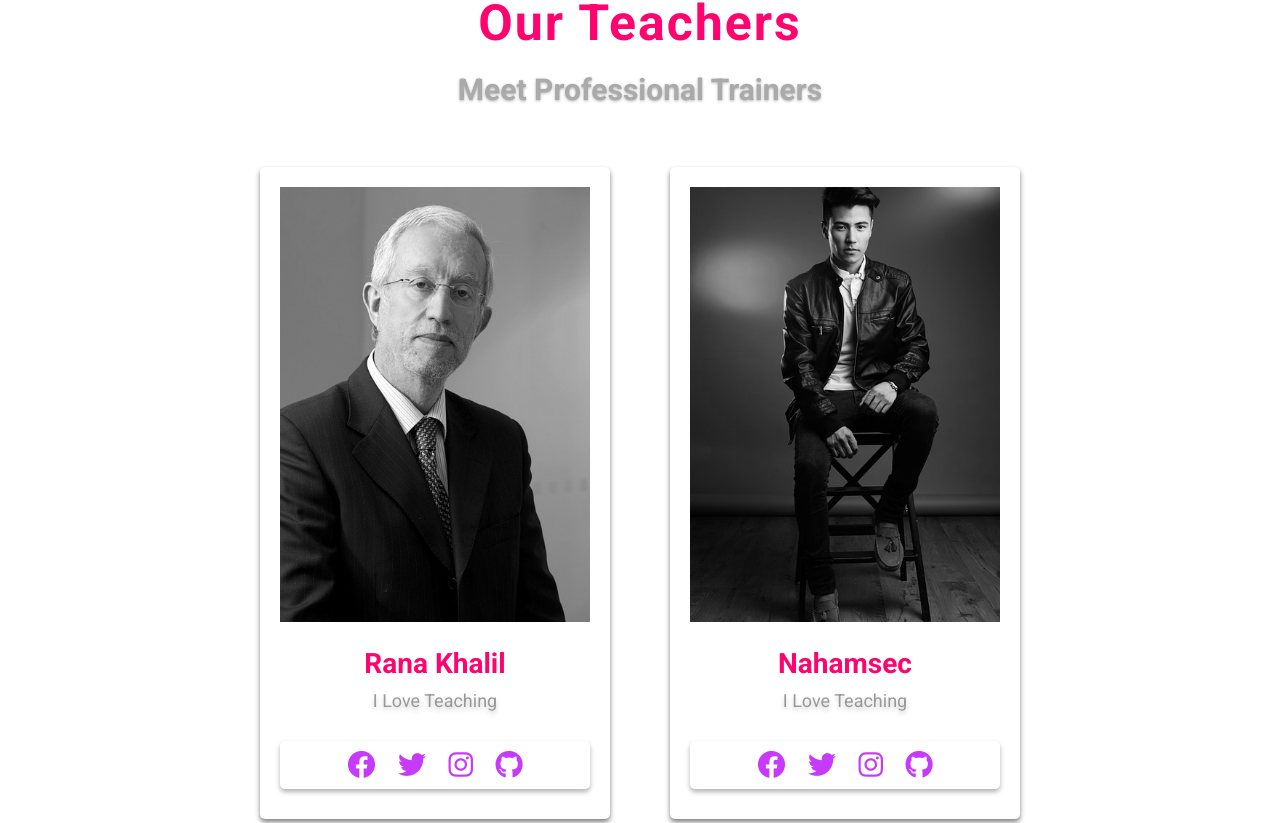
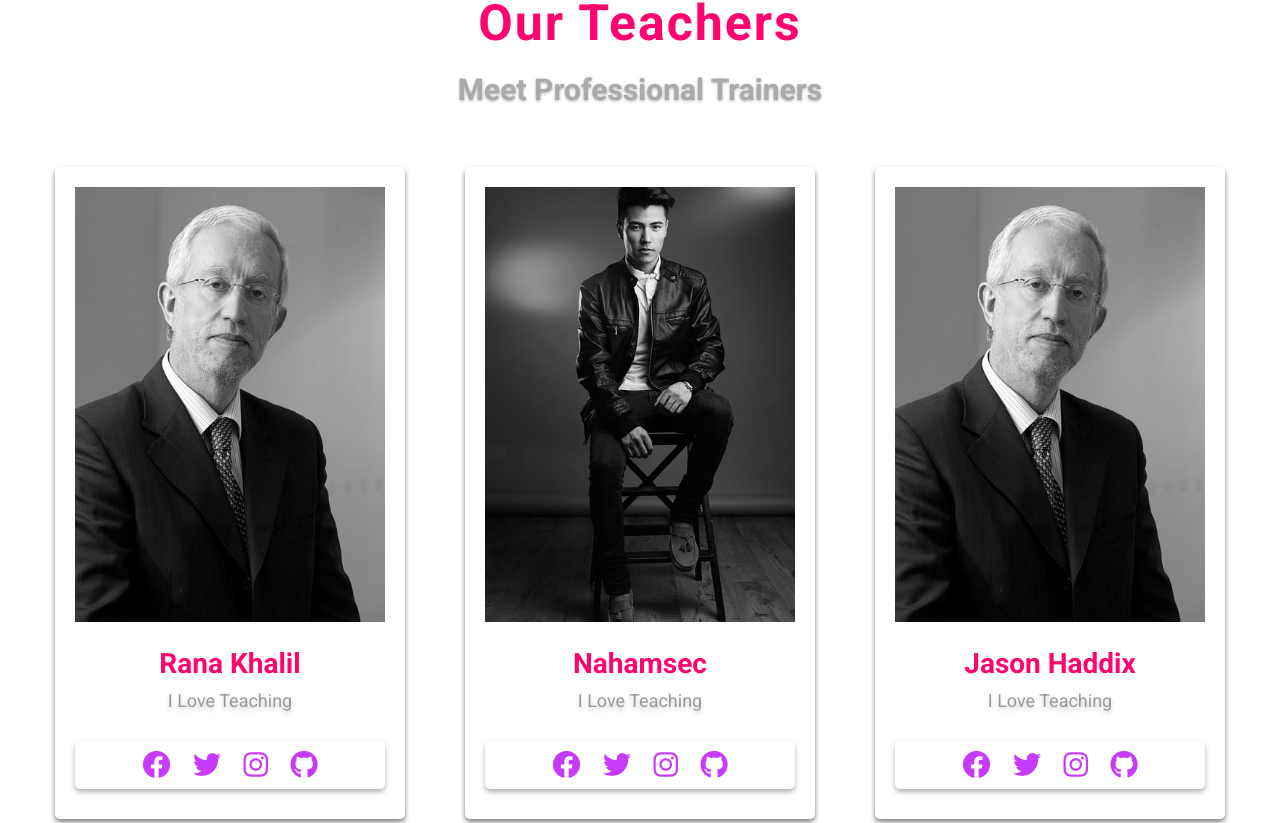
Before and after one commit to kalilinux0179/onlineeducation.github.io, a plain HTML site: page index.html in a window 1280 px wide. Shown: the part 1570-2393 px from the top of the page. Drawn offline with nearby package versions, Linux system fonts and the light colour scheme.

Commit message:
Update style.css

```diff
--- a/css/style.css
+++ b/css/style.css
@@ -675,7 +675,7 @@ header.header-active {
 
     .card-container {
         display: grid;
-        grid-template-columns: auto auto;
+        grid-template-columns: auto auto auto;
     }
     .review .box-container .box .stars{
         padding: 1rem 1rem;
```
